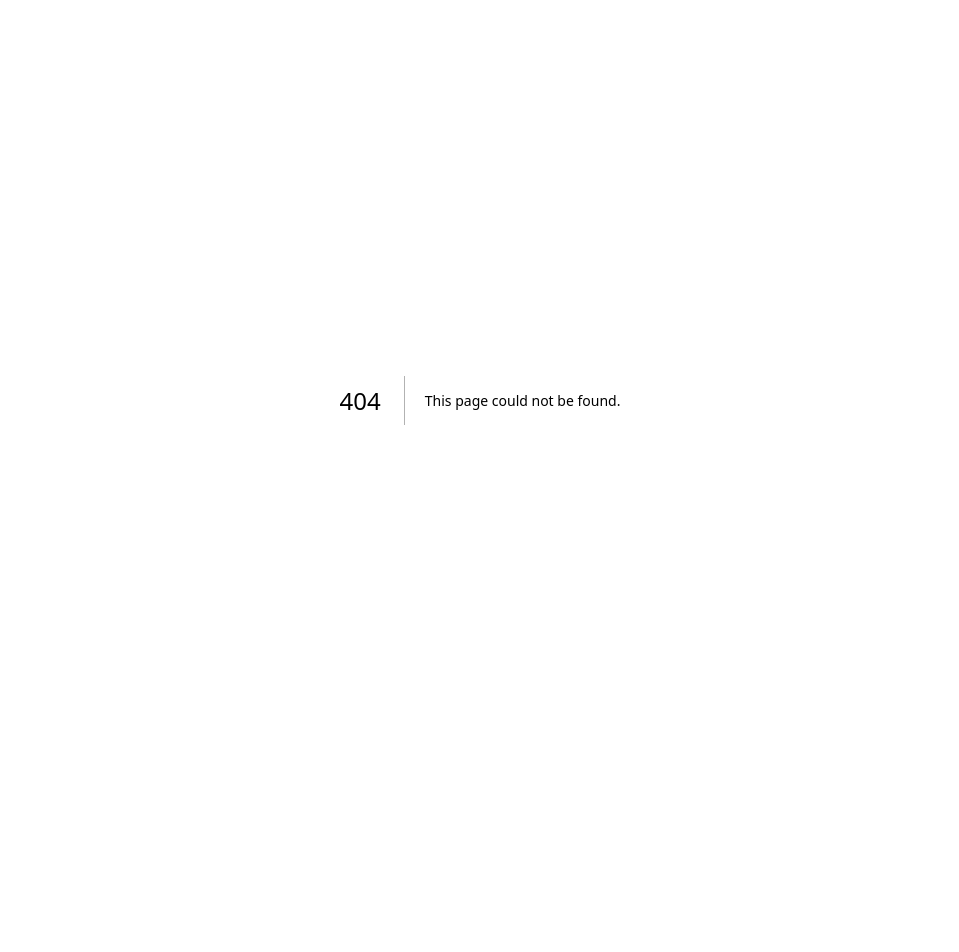
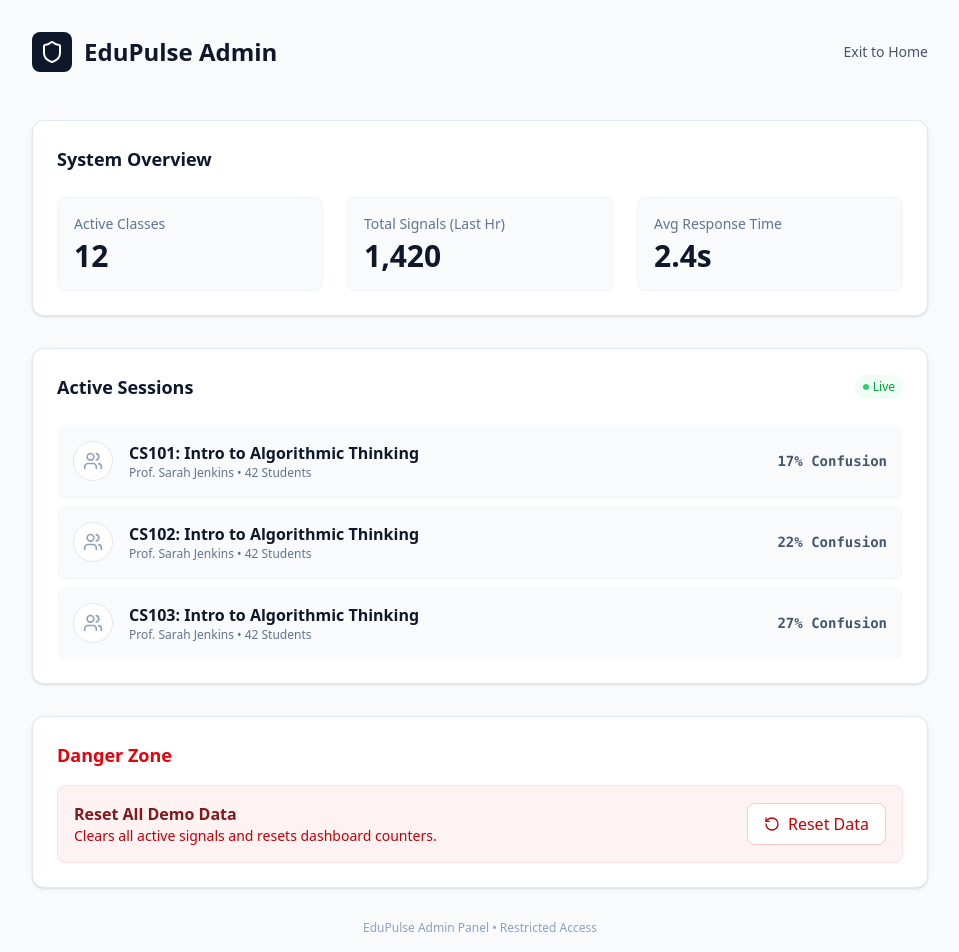
Before and after one commit to kmish9685/Edu_Pulse, a Next.js app: page /admin in a window 1280 px wide. Before the commit this address had no page. Shown: the top 952 px of the page, without its empty margins (160-1119 px from the left). Before the commit the page ends 800 px from the top, so only its background shows below. Built offline with nearby package versions, Linux system fonts and the light colour scheme.

Commit message:
feat: add admin route and finalize audit

```diff
--- /dev/null
+++ b/app/admin/page.tsx
@@ -0,0 +1,107 @@
+'use client'
+
+import { useState } from 'react'
+import { RotateCcw, Shield, Users, CheckCircle2 } from 'lucide-react'
+import Link from 'next/link'
+
+export default function AdminPage() {
+    const [resetParams, setResetParams] = useState(false)
+
+    const handleReset = () => {
+        setResetParams(true)
+        setTimeout(() => setResetParams(false), 2000)
+    }
+
+    return (
+        <div className="min-h-screen bg-slate-50 font-sans text-slate-900 p-8">
+            <header className="max-w-4xl mx-auto mb-12 flex items-center justify-between">
+                <div className="flex items-center gap-3">
+                    <div className="p-2 bg-slate-900 text-white rounded-lg">
+                        <Shield className="w-6 h-6" />
+                    </div>
+                    <h1 className="text-2xl font-bold">EduPulse Admin</h1>
+                </div>
+                <Link href="/" className="text-sm font-medium text-slate-600 hover:text-slate-900">
+                    Exit to Home
+                </Link>
+            </header>
+
+            <main className="max-w-4xl mx-auto space-y-8">
+                {/* System Overview */}
+                <section className="bg-white p-6 rounded-xl border border-slate-200 shadow-sm">
+                    <h2 className="text-lg font-bold mb-6">System Overview</h2>
+                    <div className="grid grid-cols-3 gap-6">
+                        <div className="p-4 bg-slate-50 rounded-lg border border-slate-100">
+                            <div className="text-sm text-slate-500 mb-1">Active Classes</div>
+                            <div className="text-3xl font-bold">12</div>
+                        </div>
+                        <div className="p-4 bg-slate-50 rounded-lg border border-slate-100">
+                            <div className="text-sm text-slate-500 mb-1">Total Signals (Last Hr)</div>
+                            <div className="text-3xl font-bold">1,420</div>
+                        </div>
+                        <div className="p-4 bg-slate-50 rounded-lg border border-slate-100">
+                            <div className="text-sm text-slate-500 mb-1">Avg Response Time</div>
+                            <div className="text-3xl font-bold">2.4s</div>
+                        </div>
+                    </div>
+                </section>
+
+                {/* Active Classes List */}
+                <section className="bg-white p-6 rounded-xl border border-slate-200 shadow-sm">
+                    <div className="flex items-center justify-between mb-6">
+                        <h2 className="text-lg font-bold">Active Sessions</h2>
+                        <span className="text-xs font-medium text-green-600 bg-green-50 px-2 py-1 rounded-full flex items-center gap-1">
+                            <span className="w-1.5 h-1.5 bg-green-500 rounded-full animate-pulse"></span>
+                            Live
+                        </span>
+                    </div>
+
+                    <div className="space-y-2">
+                        {[1, 2, 3].map((i) => (
+                            <div key={i} className="flex items-center justify-between p-4 bg-slate-50 rounded-lg border-b border-slate-100 last:border-0 hover:bg-slate-100 transition-colors">
+                                <div className="flex items-center gap-4">
+                                    <div className="w-10 h-10 bg-white border border-slate-200 rounded-full flex items-center justify-center text-slate-400">
+                                        <Users className="w-5 h-5" />
+                                    </div>
+                                    <div>
+                                        <div className="font-semibold text-slate-900">CS10{i}: Intro to Algorithmic Thinking</div>
+                                        <div className="text-xs text-slate-500">Prof. Sarah Jenkins • 42 Students</div>
+                                    </div>
+                                </div>
+                                <div className="font-mono text-sm font-semibold text-slate-600">
+                                    {12 + i * 5}% Confusion
+                                </div>
+                            </div>
+                        ))}
+                    </div>
+                </section>
+
+                {/* Data Controls */}
+                <section className="bg-white p-6 rounded-xl border border-slate-200 shadow-sm">
+                    <h2 className="text-lg font-bold mb-4 text-red-600">Danger Zone</h2>
+                    <div className="flex items-center justify-between p-4 bg-red-50 border border-red-100 rounded-lg">
+                        <div>
+                            <div className="font-semibold text-red-900">Reset All Demo Data</div>
+                            <div className="text-sm text-red-700">Clears all active signals and resets dashboard counters.</div>
+                        </div>
+                        <button
+                            onClick={handleReset}
+                            disabled={resetParams}
+                            className="px-4 py-2 bg-white border border-red-200 text-red-700 font-medium rounded-lg hover:bg-red-50 active:scale-95 transition-all flex items-center gap-2"
+                        >
+                            {resetParams ? (
+                                <><CheckCircle2 className="w-4 h-4" /> Resetting...</>
+                            ) : (
+                                <><RotateCcw className="w-4 h-4" /> Reset Data</>
+                            )}
+                        </button>
+                    </div>
+                </section>
+
+                <div className="text-center text-xs text-slate-400 mt-8">
+                    EduPulse Admin Panel • Restricted Access
+                </div>
+            </main>
+        </div>
+    )
+}
```
